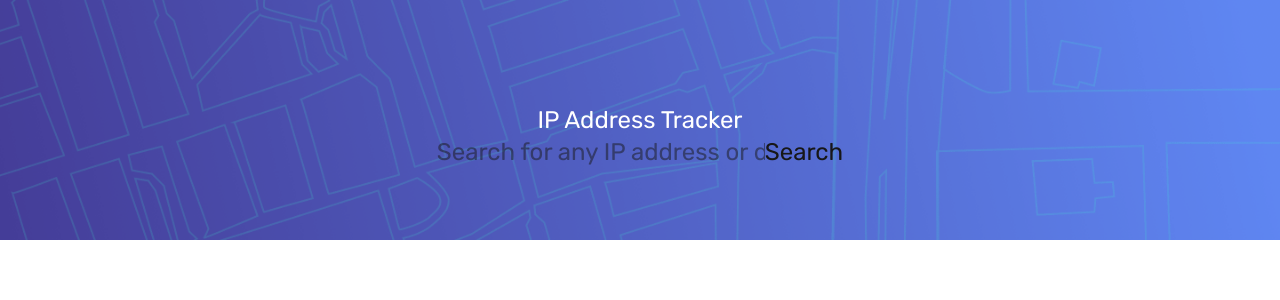
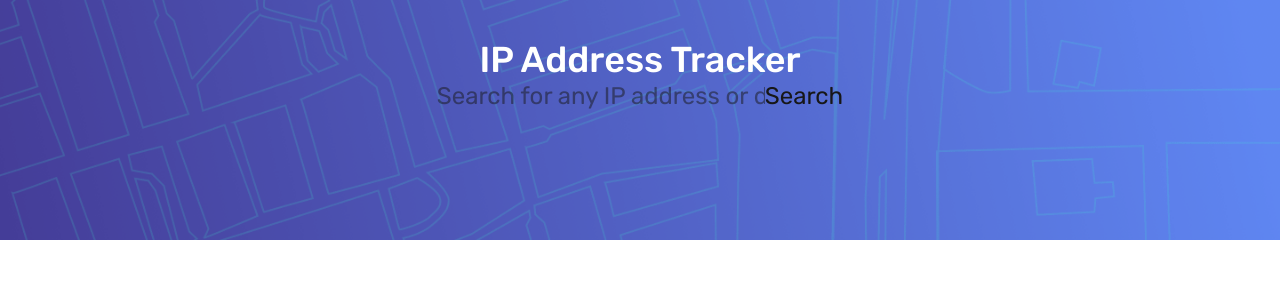
Before and after one commit to cjislegit/ip_address_tracker, a Next.js app: page / in a window 1280 px wide. Shown: the top 300 px of the page. Built offline with nearby package versions, Linux system fonts and the light colour scheme.

Commit message:
Refine hero heading layout and typography
Adjust the hero section's top spacing and style the page title with medium weight and a larger font.

```diff
--- a/src/components/hero.js
+++ b/src/components/hero.js
@@ -3,10 +3,10 @@ import heroImage from '@/assets/pattern-bg-desktop.png';
 export default function Hero() {
   return (
     <section
-      className='hero flex flex-col justify-center pt-8 text-2xl bg-cover h-[30vh]'
+      className='hero flex flex-col pt-10 text-2xl bg-cover h-[30vh]'
       style={{ backgroundImage: `url(${heroImage.src})` }}
     >
-      <h1 className='self-center text-(--light-background)'>
+      <h1 className='self-center text-(--light-background) font-medium text-4xl'>
         IP Address Tracker
       </h1>
       <div className='self-center'>
```
